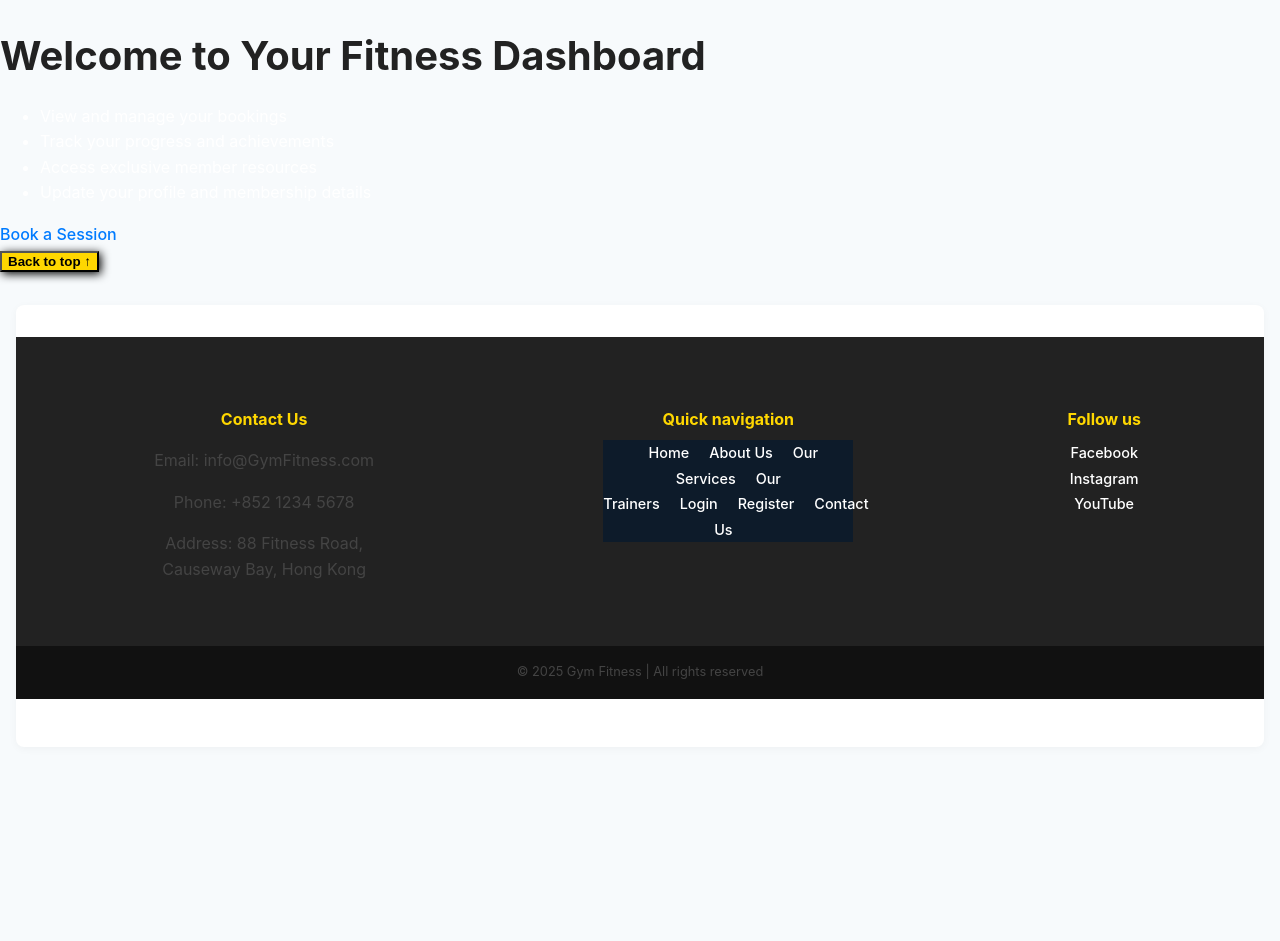
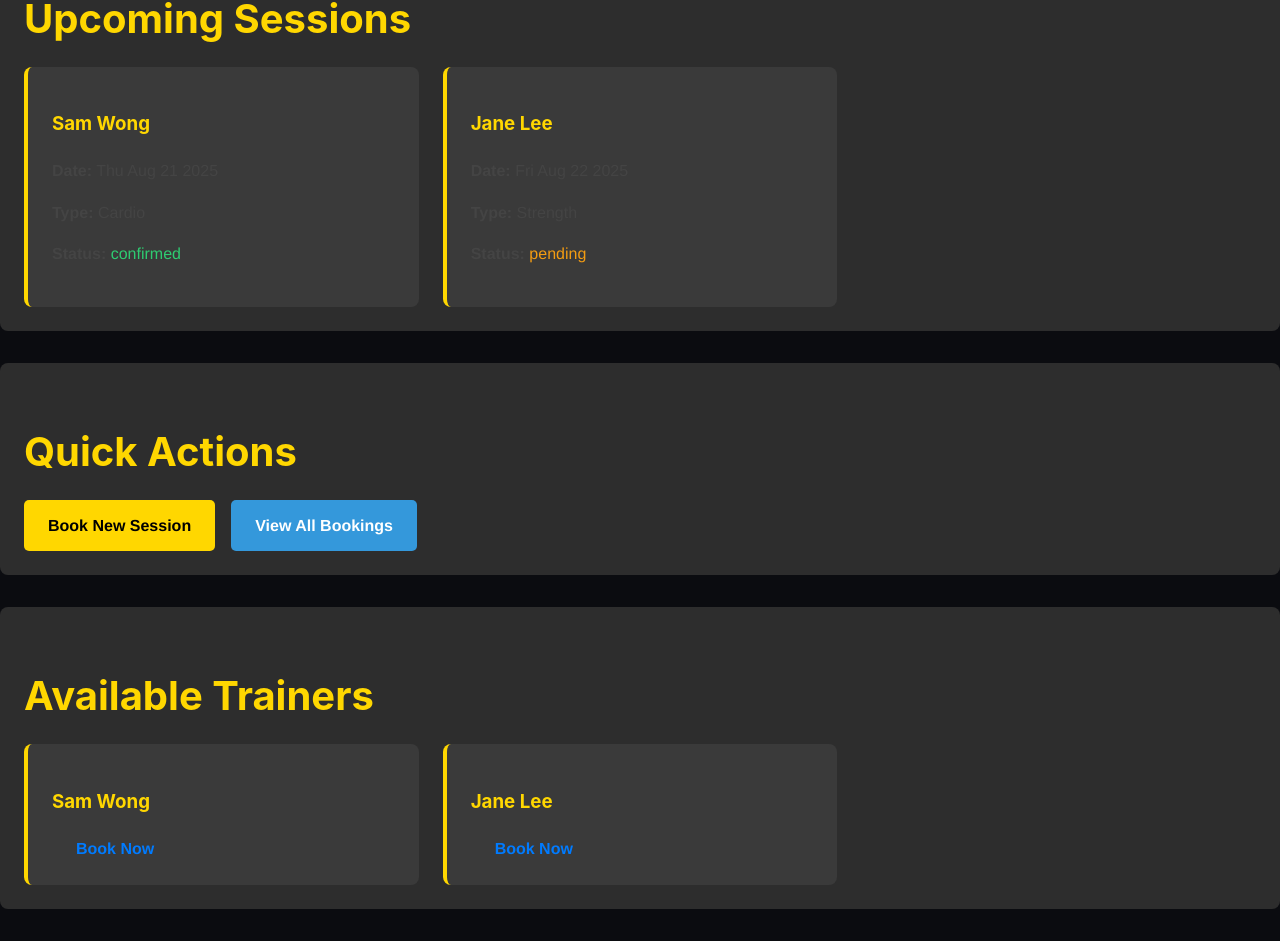
Before and after one commit to lcys2025/NodeJS-Project-Next, a Next.js app: page /dashboard in a window 1280 px wide. Shown: the part 457-1398 px from the top of the page. Before the commit the page ends 1220 px from the top, so only its background shows below. Built offline with nearby package versions, Linux system fonts and the light colour scheme.

Commit message:
Initial commit

```diff
--- /dev/null
+++ b/pages/_app.js
@@ -0,0 +1,7 @@
+import '../public/dashboard/dashboard.css';
+import '../public/index/style.css';
+import React from 'react';
+
+export default function MyApp({ Component, pageProps }) {
+  return <Component {...pageProps} />;
+}
--- a/pages/_document.js
+++ b/pages/_document.js
@@ -4,9 +4,10 @@ export default function Document() {
   return (
     <Html>
       <Head>
-        {/* Move global stylesheets here as per Next.js best practices */}
-        <link rel="stylesheet" href="/index/style.css" />
-        <link rel="stylesheet" href="/stylesheets/style.css" />
+  {/* Move global stylesheets here as per Next.js best practices */}
+  <link rel="stylesheet" href="/index/style.css" />
+  <link rel="stylesheet" href="/stylesheets/style.css" />
+  <link rel="stylesheet" href="/dashboard/dashboard.css" />
       </Head>
       <body>
         <Main />
--- a/pages/dashboard.js
+++ b/pages/dashboard.js
@@ -1,65 +1,201 @@
-import React from 'react';
+
+import React, { useState } from 'react';
 import Head from 'next/head';
 import NavBar from '../components/NavBar';
+// ...existing code...
 
-const Dashboard = () => (
-  <div className="min-h-screen bg-gradient-to-br from-gray-900 via-red-900 to-black text-white flex flex-col items-center py-12 px-4">
+// Mock user and data for demonstration
+const mockUser = {
+  name: 'Alex Chan',
+  role: 'gymer', // Change to 'trainer' to test trainer view
+  plan: 'gold',
+};
+const mockData = {
+  paymentAmount: 1200,
+  paymentStatus: 'Paid',
+  remainingTrainerDays: 5,
+  bookings: [
+    {
+      trainerId: { name: 'Sam Wong' },
+      bookingDate: new Date(),
+      sessionType: 'Cardio',
+      status: 'confirmed',
+    },
+    {
+      trainerId: { name: 'Jane Lee' },
+      bookingDate: new Date(Date.now() + 86400000),
+      sessionType: 'Strength',
+      status: 'pending',
+    },
+  ],
+  trainers: [
+    { name: 'Sam Wong', _id: '1' },
+    { name: 'Jane Lee', _id: '2' },
+  ],
+  calendar: {
+    month: 'August',
+    year: 2025,
+    prevMonth: 7,
+    prevYear: 2025,
+    nextMonth: 9,
+    nextYear: 2025,
+    days: Array.from({ length: 31 }, (_, i) => ({
+      day: i + 1,
+      booked: i % 5 === 0,
+      booking: i % 5 === 0 ? {
+        userId: { name: 'Alex Chan' },
+        sessionType: 'Cardio',
+        status: 'confirmed',
+        _id: 'b' + i,
+      } : null,
+    })),
+  },
+};
+
+const Dashboard = () => {
+  const user = mockUser;
+  const data = mockData;
+
+  return (
+    <div>
       <Head>
   <title>Dashboard - Gym Fitness</title>
-      <meta name="viewport" content="width=device-width, initial-scale=1.0" />
-      {/* Stylesheets moved to _document.js */}
       </Head>
       <NavBar />
-    <header>
-      <h1>Gym Fitness</h1>
-      <p>Make yourself stronger than your excuses. 💪</p>
-    </header>
-    <div className="pt-24 w-full">
-      <h1 className="text-5xl font-extrabold mb-8 text-center">Member Dashboard</h1>
-      <div className="bg-white bg-opacity-10 rounded-xl p-8 shadow-lg max-w-2xl w-full">
-        <h2 className="text-2xl font-bold mb-6">Welcome to Your Fitness Dashboard</h2>
-        <ul className="space-y-4 text-lg">
-          <li>View and manage your bookings</li>
-          <li>Track your progress and achievements</li>
-          <li>Access exclusive member resources</li>
-          <li>Update your profile and membership details</li>
-        </ul>
-        <div className="mt-8 text-center">
-          <a href="/bookings" className="bg-red-600 hover:bg-red-700 text-white font-bold py-3 px-8 rounded-full shadow transition">Book a Session</a>
+      <div className="dashboard-container">
+        <h1>Welcome, {user.name}!</h1>
+        <p><strong>Plan:</strong> {user.plan.charAt(0).toUpperCase() + user.plan.slice(1)} - ${data.paymentAmount} ({data.paymentStatus}) <span style={{ float: 'right' }}><strong>Remaining Trainer Days:</strong> {data.remainingTrainerDays}</span></p>
+      </div>
+
+      {user.role === 'gymer' && (
+        <>
+          <div className="dashboard-section">
+            <h2>Upcoming Sessions</h2>
+            {data.bookings && data.bookings.length > 0 ? (
+              <div className="bookings-grid">
+                {data.bookings.map((booking, idx) => (
+                  <div className="booking-card" key={idx}>
+                    <h3>{booking.trainerId.name}</h3>
+                    <p><strong>Date:</strong> {booking.bookingDate.toDateString()}</p>
+                    <p><strong>Type:</strong> {booking.sessionType}</p>
+                    <p><strong>Status:</strong> <span className={`status-${booking.status}`}>{booking.status}</span></p>
+                  </div>
+                ))}
+              </div>
+            ) : (
+              <p>You have no upcoming sessions. Book one now!</p>
+            )}
+          </div>
+
+          <div className="dashboard-section">
+            <h2>Quick Actions</h2>
+            <div className="actions">
+              <a href="/booking" className="btn primary">Book New Session</a>
+              <a href="/bookings" className="btn secondary">View All Bookings</a>
             </div>
           </div>
+
+          <div className="dashboard-section">
+            <h2>Available Trainers</h2>
+            {data.trainers && data.trainers.length > 0 ? (
+              <div className="trainers-grid">
+                {data.trainers.map((trainer, idx) => (
+                  <div className="trainer-card" key={trainer._id}>
+                    <h3>{trainer.name}</h3>
+                    <a href={`/booking?trainer=${trainer._id}&trainerName=${encodeURIComponent(trainer.name)}`} className="btn small">Book Now</a>
                   </div>
-    <button onClick={() => window.scrollTo(0, 0)} className="top-button">Back to top ↑</button>
-    <footer>
-      <div className="footer-container">
-        <div className="footer-section">
-          <h4>Contact Us</h4>
-          <p>Email: info@GymFitness.com</p>
-          <p>Phone: +852 1234 5678</p>
-          <p>Address: 88 Fitness Road, Causeway Bay, Hong Kong</p>
+                ))}
               </div>
-        <div className="footer-section">
-          <h4>Quick navigation</h4>
-          <nav>
-            <a href="/">Home</a>
-            <a href="/about">About Us</a>
-            <a href="/services">Our Services</a>
-            <a href="/trainers">Our Trainers</a>
-            <a href="/login">Login</a>
-            <a href="/register">Register</a>
-            <a href="/contact">Contact Us</a>
-          </nav>
+            ) : (
+              <p>No trainers available at this time.</p>
+            )}
           </div>
-        <div className="footer-section">
-          <h4>Follow us</h4>
-          <a href="#">Facebook</a><br />
-          <a href="#">Instagram</a><br />
-          <a href="#">YouTube</a>
+        </>
+      )}
+
+      {user.role === 'trainer' && (
+        <>
+          <div className="dashboard-section">
+            <div className="calendar-navigation" style={{ marginBottom: '1em', display: 'flex', alignItems: 'center' }}>
+              <button className="btn small">Previous</button>
+              <span style={{ margin: '0 1em', flex: 1, textAlign: 'center' }}>
+                <strong>Your Schedule for {data.calendar.month} {data.calendar.year}</strong>
+              </span>
+              <button className="btn small">Next</button>
+            </div>
+            <div className="calendar">
+              {data.calendar.days.map((day, idx) => (
+                <div className={`calendar-day ${day.booked ? 'booked' : 'available'}`} key={idx}>
+                  <div className="day-number">{day.day}</div>
+                  {day.booked && (
+                    <div className="booking-info">
+                      <div>{day.booking.userId.name}</div>
+                      <div>{day.booking.sessionType}</div>
+                      <div className={`status-${day.booking.status}`}>{day.booking.status}</div>
+                      <form className="status-form">
+                        <select name="status">
+                          <option value="pending" selected={day.booking.status === 'pending'}>Pending</option>
+                          <option value="confirmed" selected={day.booking.status === 'confirmed'}>Confirmed</option>
+                          <option value="completed" selected={day.booking.status === 'completed'}>Completed</option>
+                          <option value="cancelled" selected={day.booking.status === 'cancelled'}>Cancelled</option>
+                          <option value="no-show" selected={day.booking.status === 'no-show'}>No Show</option>
+                        </select>
+                      </form>
+                    </div>
+                  )}
+                </div>
+              ))}
             </div>
           </div>
-      <p className="footer-credit">&copy; 2025 Gym Fitness | All rights reserved</p>
-    </footer>
+
+          <div className="dashboard-section">
+            <h2>Upcoming Sessions</h2>
+            {data.bookings && data.bookings.length > 0 ? (
+              <table className="bookings-table">
+                <thead>
+                  <tr>
+                    <th>Date</th>
+                    <th>Member</th>
+                    <th>Type</th>
+                    <th>Status</th>
+                    <th>Actions</th>
+                  </tr>
+                </thead>
+                <tbody>
+                  {data.bookings.map((booking, idx) => (
+                    <tr key={idx}>
+                      <td>{booking.bookingDate.toDateString()}</td>
+                      <td>{booking.trainerId.name}</td>
+                      <td>{booking.sessionType}</td>
+                      <td className={`status-${booking.status}`}>{booking.status}</td>
+                      <td>
+                        <form className="status-form">
+                          <select name="status">
+                            <option value="pending" selected={booking.status === 'pending'}>Pending</option>
+                            <option value="confirmed" selected={booking.status === 'confirmed'}>Confirmed</option>
+                            <option value="completed" selected={booking.status === 'completed'}>Completed</option>
+                            <option value="cancelled" selected={booking.status === 'cancelled'}>Cancelled</option>
+                            <option value="no-show" selected={booking.status === 'no-show'}>No Show</option>
+                          </select>
+                        </form>
+                      </td>
+                    </tr>
+                  ))}
+                </tbody>
+              </table>
+            ) : (
+              <p>No upcoming sessions scheduled.</p>
+            )}
+          </div>
+
+          <div className="dashboard-section">
+            <h2>Remaining Trainer Days</h2>
+            <p>You have <strong>{data.remainingTrainerDays}</strong> trainer days left.</p>
+          </div>
+        </>
+      )}
     </div>
   );
+};
 
 export default Dashboard;
```
Lines whose indentation alone changed are shown as unchanged.
